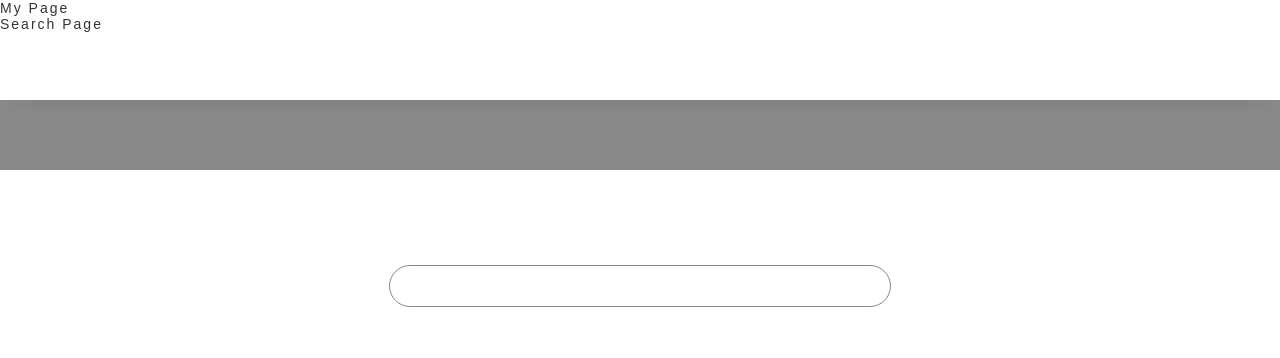
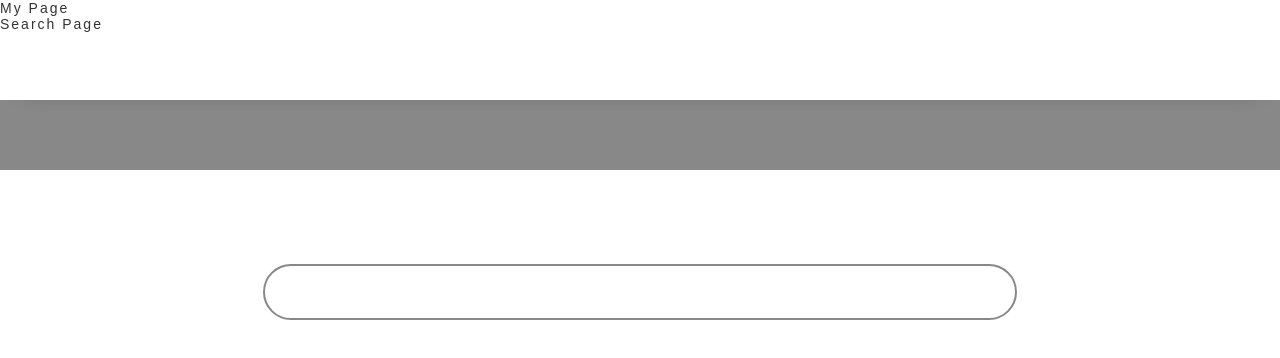
Before and after one commit to sotanaka-dev/image-searcher, a React (Create React App) app in the folder frontend/react-app/: page /search in a window 1280 px wide. Shown: the top 358 px of the page. Built offline with nearby package versions, Linux system fonts and the light colour scheme.

Commit message:
style: 検索画面と投稿詳細モーダルのスタイルを調整

```diff
--- a/frontend/react-app/src/components/PostDetails.js
+++ b/frontend/react-app/src/components/PostDetails.js
@@ -5,21 +5,15 @@ import {
   faLink,
   faHeart,
   faShareFromSquare,
-  // faCircleXmark,
   faArrowLeft,
 } from "@fortawesome/free-solid-svg-icons";
-
-import {} from "@fortawesome/free-regular-svg-icons";
 
 Modal.setAppElement("#root");
 
 export default function PostDetails({ post, modalIsOpen, closeModal }) {
-  // function afterOpenModal() {}
-
   return (
     <Modal
       isOpen={modalIsOpen}
-      // onAfterOpen={afterOpenModal}
       onRequestClose={closeModal}
       contentLabel="Post Details"
       className={styles.modal}
--- a/frontend/react-app/src/pages/Search.js
+++ b/frontend/react-app/src/pages/Search.js
@@ -27,7 +27,7 @@ export default function Search() {
   };
 
   return (
-    <div className={styles.container}>
+    <main className="container-lg">
       <SearchInput onKeywordSubmit={fetchData} />
       <SearchResult
         posts={posts}
@@ -44,7 +44,7 @@ export default function Search() {
           setSelectedPost(null);
         }}
       />
-    </div>
+    </main>
   );
 }
 
@@ -77,16 +77,18 @@ function SearchInput({ onKeywordSubmit }) {
 
 function SearchResult({ posts, selectPost }) {
   return (
-    <Masonry columnsCount={4} gutter="12px">
+    <ResponsiveMasonry columnsCountBreakPoints={{ 768: 4, 0: 2 }}>
+      <Masonry gutter="12px">
         {posts.map((post) => (
           <img
-          className={styles.postImage}
-          key={post.url}
+            className={styles.image}
+            key={post.id}
             src={post.image}
             alt={post.title}
             onClick={() => selectPost(post)}
           />
         ))}
       </Masonry>
+    </ResponsiveMasonry>
   );
 }
--- a/frontend/react-app/src/styles/_utilities.scss
+++ b/frontend/react-app/src/styles/_utilities.scss
@@ -8,8 +8,7 @@ $header_height: 100px;
 $radius_value_circle: 9999px;
 
 $breakpoints: (
-  "md": "(max-width: 56.25em)" /* 900px */,
-  "sm": "(max-width: 37.5em)" /* 600px */,
+  "md": "(max-width: 48em)" /* 768px */,
 ) !default;
 
 @mixin mediaQuery($breakpoint) {
@@ -17,3 +16,15 @@ $breakpoints: (
     @content;
   }
 }
+
+$container-sizes: (
+  "lg": 1200px,
+);
+
+@each $name, $size in $container-sizes {
+  .container-#{$name} {
+    max-width: $size;
+    margin: 0 auto;
+    padding: 96px 24px 144px;
+  }
+}
--- a/frontend/react-app/src/styles/components/Header.module.scss
+++ b/frontend/react-app/src/styles/components/Header.module.scss
@@ -1,6 +1,7 @@
 @import "../utilities";
 
 .wrap {
+  z-index: 1;
   position: fixed;
   top: 0;
   left: 0;
--- a/frontend/react-app/src/styles/components/PostDetails.module.scss
+++ b/frontend/react-app/src/styles/components/PostDetails.module.scss
@@ -1,6 +1,7 @@
 @import "../utilities";
 
 .overlay {
+  z-index: 1;
   position: fixed;
   top: 0;
   left: 0;
@@ -20,7 +21,7 @@
     background-color: white;
 
     .image {
-      max-width: 100%;
+      width: 100%;
       max-height: 70vh;
       object-fit: cover;
     }
@@ -28,8 +29,13 @@
     .footGroup {
       display: flex;
       flex-direction: column;
-      row-gap: 24px;
-      padding: 24px 48px;
+      row-gap: 36px;
+      padding: 36px 48px;
+
+      @include mediaQuery(md) {
+        row-gap: 24px;
+        padding: 24px 36px;
+      }
 
       .actions {
         display: flex;
@@ -37,7 +43,11 @@
 
         .rightGroup {
           display: flex;
-          column-gap: 12px;
+          column-gap: 24px;
+
+          @include mediaQuery(md) {
+            column-gap: 12px;
+          }
         }
       }
     }
--- a/frontend/react-app/src/styles/pages/Search.module.scss
+++ b/frontend/react-app/src/styles/pages/Search.module.scss
@@ -1,35 +1,36 @@
 @import "../utilities";
 
-img {
-  width: 100%;
-}
-
-.container {
-  max-width: 1200px;
-  margin: 0 auto;
-  padding: 96px 24px 144px;
-}
-
 .textboxWrap {
+  position: relative;
   display: flex;
   justify-content: center;
   padding: 0 24px;
   margin-bottom: 84px;
-}
 
-.textbox {
-  width: 500px;
-  padding: 12px 24px;
-  outline: solid 1px $gray;
-  border-radius: $radius_value_circle;
-  background-color: $white;
-  letter-spacing: 0.2rem;
+  @include mediaQuery(md) {
+    margin-bottom: 48px;
+  }
 
-  &:focus {
-    outline: solid 2px $dark_gray;
+  .textbox {
+    width: 100%;
+    max-width: 750px;
+    padding: 18px 36px;
+    outline: solid 2px $gray;
+    border-radius: $radius_value_circle;
+    background-color: white;
+    letter-spacing: 0.2rem;
+
+    &:focus {
+      outline: solid 4px $dark_gray;
+    }
+
+    @include mediaQuery(md) {
+      padding: 12px 24px;
+    }
   }
 }
 
-.postImage {
+.image {
+  width: 100%;
   border-radius: 12px;
 }
```
Lines whose indentation alone changed are shown as unchanged.
